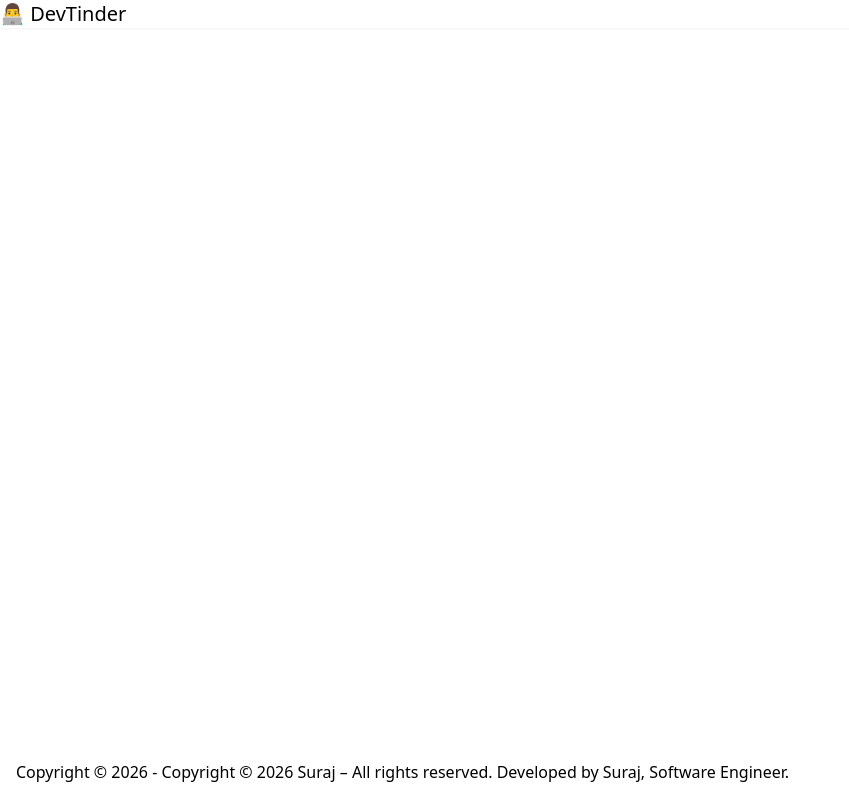
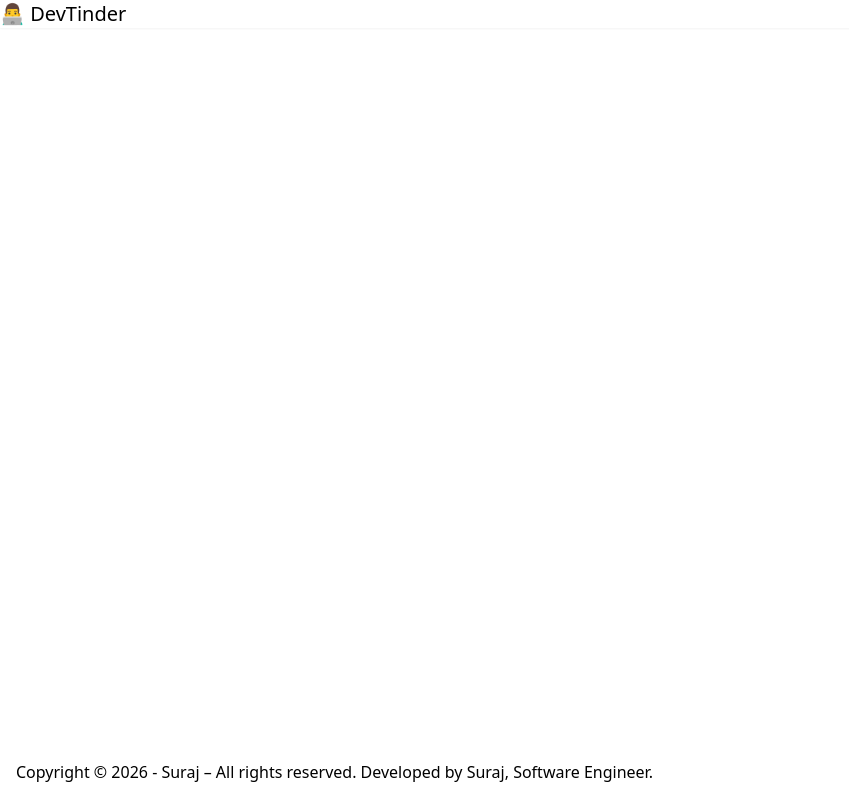
Before and after one commit to darkshadows02/devTinder-web, a React (Vite) app: page / in a window 1280 px wide. Shown: the whole page, without its empty margins (0-849 px from the left). Built offline with nearby package versions, Linux system fonts and the light colour scheme; no server answers.

Commit message:
some changes in footer

```diff
--- a/src/components/Footer.jsx
+++ b/src/components/Footer.jsx
@@ -5,7 +5,7 @@ const Footer = () => {
     <div>
         <footer className="footer sm:footer-horizontal footer-center bg-base-300 text-base-content p-4 fixed bottom-0">
   <aside>
-    <p>Copyright © {new Date().getFullYear()} - Copyright © 2026 Suraj – All rights reserved. Developed by Suraj, Software Engineer.</p>
+    <p>Copyright © {new Date().getFullYear()} - Suraj – All rights reserved. Developed by Suraj, Software Engineer.</p>
   </aside>
 </footer>
     </div>
```
